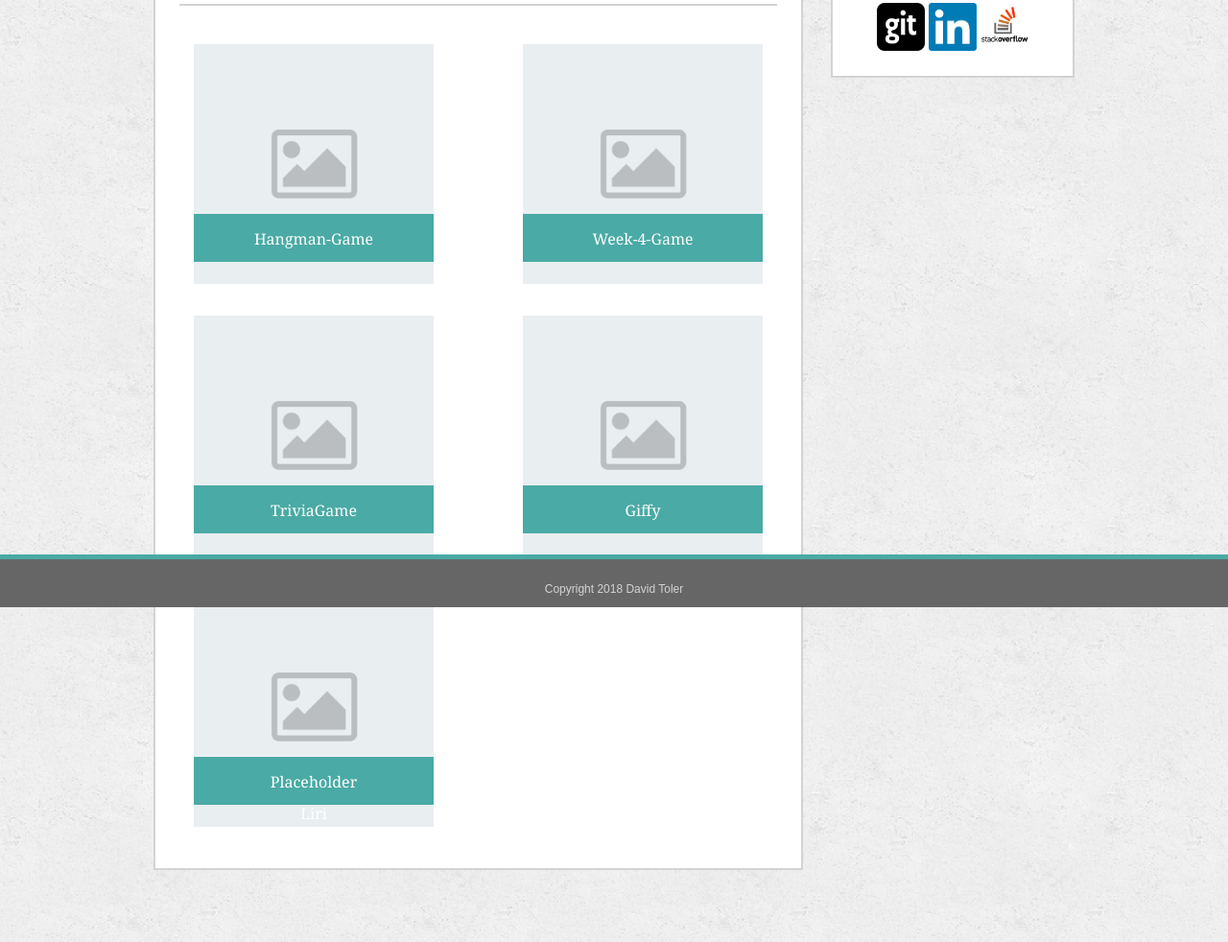
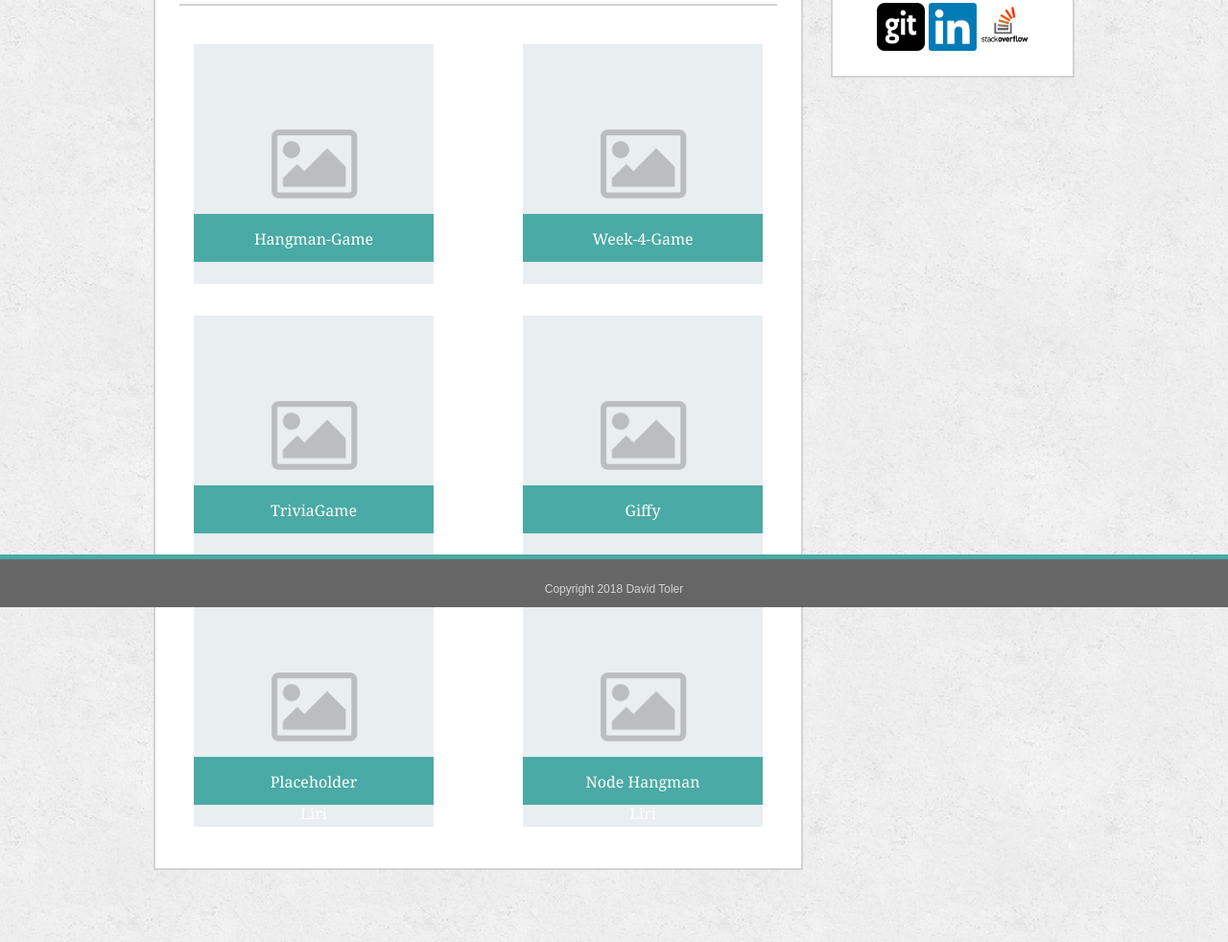
Before and after one commit to Rounder1/Responsive-Portfolio, a plain HTML site: page portfolio.html in a window 1280 px wide. Shown: the part 169-1151 px from the top of the page at 96% size. Drawn offline with Linux system fonts and the light colour scheme.

Commit message:
Update portfolio.html

```diff
--- a/portfolio.html
+++ b/portfolio.html
@@ -70,6 +70,13 @@
                     </a>
                 </div>
 
+                <div class="pic_container">
+                    <a href="https://github.com/Rounder1/Constructor-Word-Guess">
+                    <img class="portfolio_pic" src="assets\images\placeholder.png" alt="Placeholder Photo" height="250px" width="250px">
+                    <div class="text_overlay"><p class="text_overlay_label">Node Hangman</p>Liri</div>
+                    </a>
+                </div>
+
             </div>
 
         </section>
```
